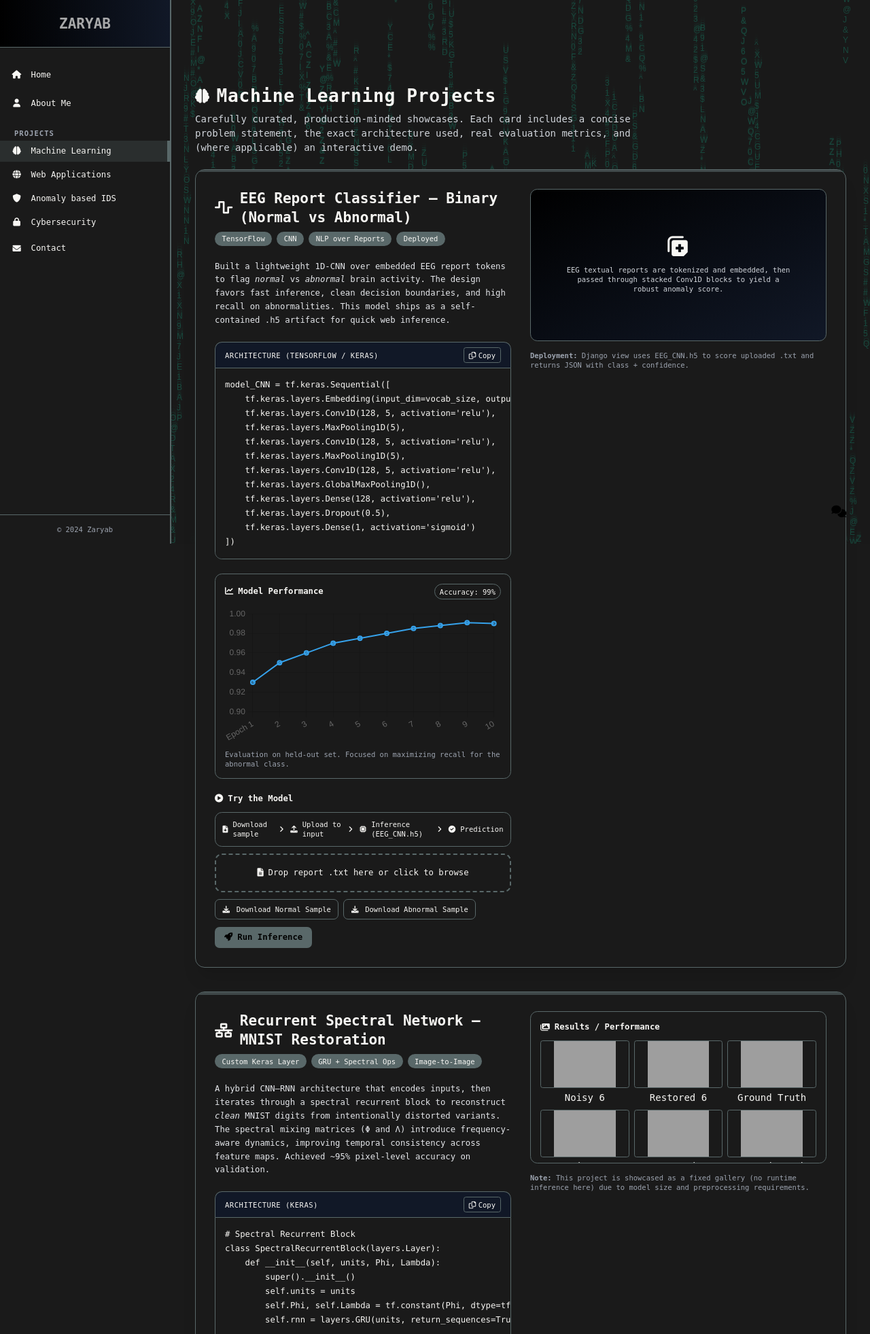
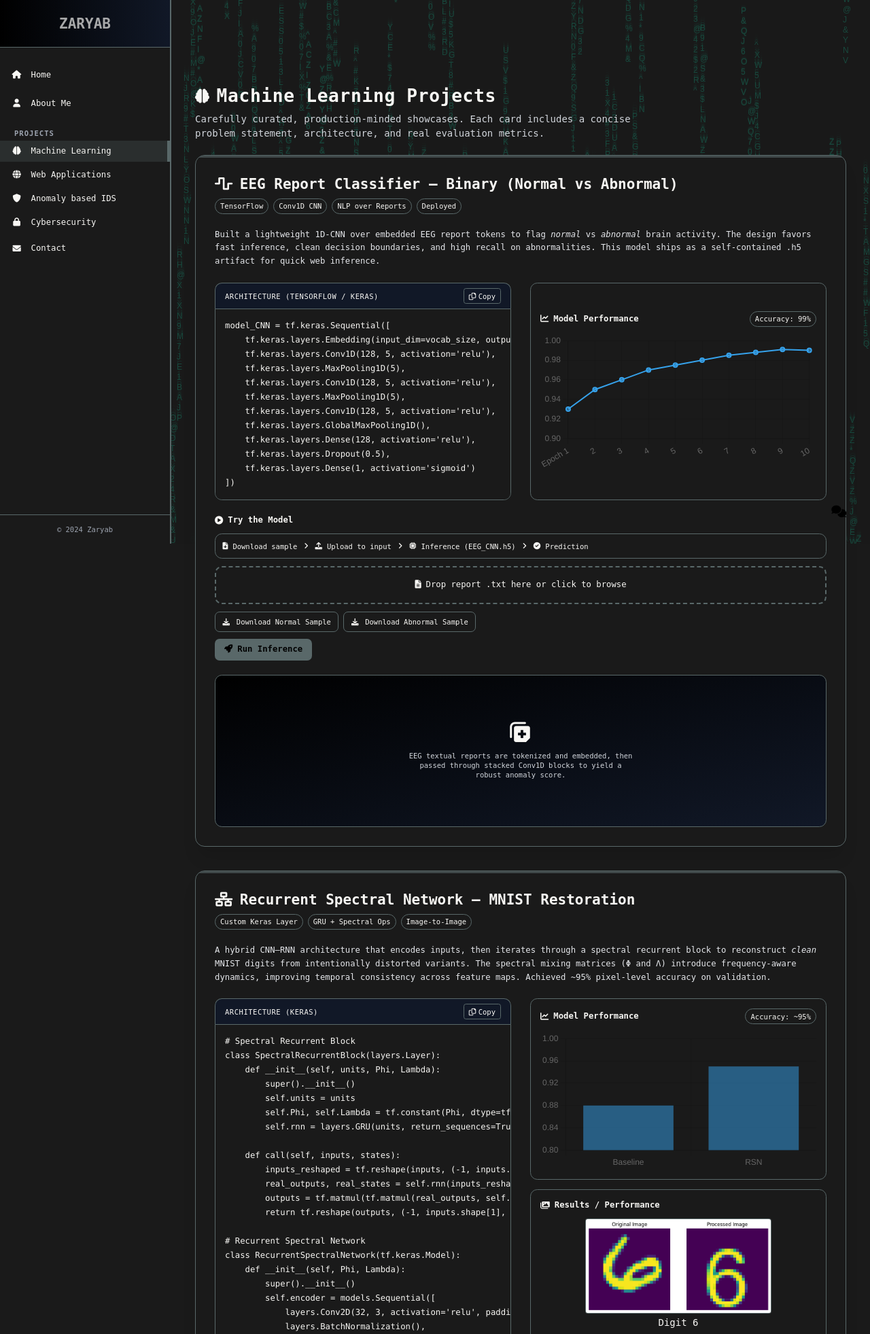
Before and after one commit to Zaryab01/Website-Zaryab, a Django app: page /machine-learning/ in a window 1280 px wide. Shown: the top 1963 px of the page at 68% size. Run offline with Django 5.2, Linux system fonts and the light colour scheme; grey boxes are pictures that could not be loaded.

Commit message:
Commit 07: ML page update

```diff
--- a/Portfolio/templates/machine_learning.html
+++ b/Portfolio/templates/machine_learning.html
@@ -4,51 +4,46 @@
 {% block title %}Machine Learning — Zaryab{% endblock %}
 
 {% block content %}
-<!-- Page Header -->
 <section class="px-4 md:px-10 pt-24 pb-6" data-aos="fade-down">
   <div class="flex items-center space-x-3">
     <i class="fas fa-brain text-2xl"></i>
     <h1 class="text-2xl md:text-3xl font-bold tracking-wide">Machine Learning Projects</h1>
   </div>
   <p class="mt-2 text-sm md:text-base text-gray-300 max-w-3xl">
-    Carefully curated, production-minded showcases. Each card includes a concise problem statement, the exact
-    architecture used, real evaluation metrics, and (where applicable) an interactive demo.
+    Carefully curated, production-minded showcases. Each card includes a concise problem statement, architecture, and real evaluation metrics.
   </p>
 </section>
 
-<!-- Projects Grid -->
 <section class="px-4 md:px-10 pb-20 space-y-10">
 
   <!-- =============================== EEG REPORT CLASSIFIER =============================== -->
   <article class="relative border border-neon-green rounded-2xl bg-black bg-opacity-60 shadow-xl overflow-hidden" data-aos="fade-up">
-    <!-- Accent bar -->
     <div class="absolute inset-x-0 top-0 h-1 bg-neon-green opacity-60"></div>
 
-    <div class="p-6 md:p-8 grid grid-cols-1 lg:grid-cols-2 gap-8">
-      <!-- LEFT: Text + Code + Actions -->
-      <div class="space-y-6">
-        <!-- Title & Badges -->
+    <div class="p-6 md:p-8 space-y-6">
+      <!-- TITLE, TAGS, DESCRIPTION -->
       <header>
         <h2 class="text-xl md:text-2xl font-semibold flex items-center gap-3">
           <i class="fas fa-wave-square"></i>
           EEG Report Classifier — Binary (Normal vs Abnormal)
         </h2>
         <div class="mt-2 flex flex-wrap gap-2 text-xs">
-            <span class="px-3 py-1 bg-neon-green bg-opacity-20 text-neon-green text-xs rounded-full">TensorFlow</span>
-            <span class="px-3 py-1 bg-neon-green bg-opacity-20 text-neon-green text-xs rounded-full">CNN</span>
-            <span class="px-3 py-1 bg-neon-green bg-opacity-20 text-neon-green text-xs rounded-full">NLP over Reports</span>
-            <span class="px-3 py-1 bg-neon-green bg-opacity-20 text-neon-green text-xs rounded-full">Deployed</span>
+          <span class="px-2 py-1 border border-neon-green rounded-full">TensorFlow</span>
+          <span class="px-2 py-1 border border-neon-green rounded-full">Conv1D CNN</span>
+          <span class="px-2 py-1 border border-neon-green rounded-full">NLP over Reports</span>
+          <span class="px-2 py-1 border border-neon-green rounded-full">Deployed</span>
         </div>
       </header>
 
-        <!-- Description -->
       <p class="text-gray-200 text-sm leading-relaxed">
         Built a lightweight 1D-CNN over embedded EEG report tokens to flag <em>normal</em> vs <em>abnormal</em>
         brain activity. The design favors fast inference, clean decision boundaries, and high recall on
         abnormalities. This model ships as a self-contained <code>.h5</code> artifact for quick web inference.
       </p>
 
-        <!-- Architecture Code Cell -->
+      <!-- GRID: Architecture code + Accuracy side-by-side -->
+      <div class="grid grid-cols-1 lg:grid-cols-2 gap-8 items-stretch">
+        <!-- Architecture Code -->
         <div class="relative group">
           <div class="flex items-center justify-between px-4 py-2 bg-gray-900 border border-neon-green border-b-0 rounded-t-xl">
             <span class="text-xs tracking-wider uppercase">Architecture (TensorFlow / Keras)</span>
@@ -70,21 +65,21 @@
 ])</code></pre>
         </div>
 
-        <!-- Accuracy Card + Chart -->
-        <div class="border border-neon-green rounded-xl p-4">
+        <!-- Accuracy Graph (Vertically Centered) -->
+        <div class="border border-neon-green rounded-xl p-4 flex flex-col justify-center">
           <div class="flex items-center justify-between mb-3">
             <h3 class="text-sm font-semibold flex items-center gap-2"><i class="fas fa-chart-line"></i> Model Performance</h3>
             <span class="text-xs px-2 py-1 border border-neon-green rounded-full">Accuracy: 99%</span>
           </div>
+          <div class="flex items-center justify-center">
             <canvas id="eegAccuracyChart" class="w-full h-40"></canvas>
-          <p class="mt-2 text-xs text-gray-400">Evaluation on held-out set. Focused on maximizing recall for the abnormal class.</p>
+          </div>
+        </div>
       </div>
 
-        <!-- Demo: Upload + Sample Downloads -->
+      <!-- Try the Model -->
       <div class="space-y-3">
         <h3 class="text-sm font-semibold flex items-center gap-2"><i class="fas fa-play-circle"></i> Try the Model</h3>
-
-          <!-- Use-Case Flow (inline SVG) -->
         <div class="relative border border-neon-green rounded-xl p-3 text-xs">
           <div class="flex flex-col md:flex-row md:items-center md:space-x-3 space-y-2 md:space-y-0">
             <div class="flex items-center gap-2"><i class="fas fa-file-arrow-down"></i> Download sample</div>
@@ -96,8 +91,6 @@
             <div class="flex items-center gap-2"><i class="fas fa-check-circle"></i> Prediction</div>
           </div>
         </div>
-
-          <!-- File Upload Form -->
         <form method="post" action="{% url 'predict_eeg' %}" enctype="multipart/form-data" class="space-y-3" id="eeg-form">
           {% csrf_token %}
           <div id="dropzone" class="border-2 border-dashed border-neon-green rounded-xl p-5 text-center cursor-pointer">
@@ -116,8 +109,6 @@
             <i class="fas fa-rocket mr-2"></i>Run Inference
           </button>
         </form>
-
-          <!-- Inference Result -->
         <div id="eeg-result" class="hidden border border-neon-green rounded-xl p-4">
           <div class="flex items-center gap-2 text-sm">
             <i class="fas fa-circle-notch fa-spin"></i>
@@ -125,18 +116,12 @@
           </div>
         </div>
       </div>
-      </div>
 
-      <!-- RIGHT: Visual / Hero -->
-      <div class="space-y-4">
+      <!-- Results Gallery -->
       <div class="h-56 md:h-64 border border-neon-green rounded-xl flex items-center justify-center bg-gradient-to-br from-black to-gray-900">
         <div class="text-center">
           <i class="fas fa-notes-medical text-4xl mb-3"></i>
           <p class="text-xs text-gray-300 max-w-sm mx-auto">EEG textual reports are tokenized and embedded, then passed through stacked Conv1D blocks to yield a robust anomaly score.</p>
-          </div>
-        </div>
-        <div class="text-xs text-gray-400">
-          <p><span class="font-semibold">Deployment:</span> Django view uses <code>EEG_CNN.h5</code> to score uploaded .txt and returns JSON with class + confidence.</p>
         </div>
       </div>
     </div>
@@ -144,26 +129,21 @@
 
   <!-- =============================== RECURRENT SPECTRAL NETWORK =============================== -->
   <article class="relative border border-neon-green rounded-2xl bg-black bg-opacity-60 shadow-xl overflow-hidden" data-aos="fade-up">
-    <!-- Accent bar -->
     <div class="absolute inset-x-0 top-0 h-1 bg-neon-green opacity-60"></div>
 
-    <div class="p-6 md:p-8 grid grid-cols-1 lg:grid-cols-2 gap-8">
-      <!-- LEFT: Text + Code -->
-      <div class="space-y-6">
-        <!-- Title & Badges -->
+    <div class="p-6 md:p-8 space-y-6">
       <header>
         <h2 class="text-xl md:text-2xl font-semibold flex items-center gap-3">
           <i class="fas fa-network-wired"></i>
           Recurrent Spectral Network — MNIST Restoration
         </h2>
         <div class="mt-2 flex flex-wrap gap-2 text-xs">
-            <span class="px-3 py-1 bg-neon-green bg-opacity-20 text-neon-green text-xs rounded-full">Custom Keras Layer</span>
-            <span class="px-3 py-1 bg-neon-green bg-opacity-20 text-neon-green text-xs rounded-full">GRU + Spectral Ops</span>
-            <span class="px-3 py-1 bg-neon-green bg-opacity-20 text-neon-green text-xs rounded-full">Image-to-Image</span>
+          <span class="px-2 py-1 border border-neon-green rounded-full">Custom Keras Layer</span>
+          <span class="px-2 py-1 border border-neon-green rounded-full">GRU + Spectral Ops</span>
+          <span class="px-2 py-1 border border-neon-green rounded-full">Image-to-Image</span>
         </div>
       </header>
 
-        <!-- Description -->
       <p class="text-gray-200 text-sm leading-relaxed">
         A hybrid CNN–RNN architecture that encodes inputs, then iterates through a spectral recurrent block
         to reconstruct <em>clean</em> MNIST digits from intentionally distorted variants. The spectral mixing
@@ -171,7 +151,9 @@
         consistency across feature maps. Achieved ~95% pixel-level accuracy on validation.
       </p>
 
-        <!-- Architecture Code Cell -->
+      <!-- GRID: Architecture code left, Performance chart + Results right -->
+      <div class="grid grid-cols-1 lg:grid-cols-2 gap-8">
+        <!-- Architecture Code -->
         <div class="relative group">
           <div class="flex items-center justify-between px-4 py-2 bg-gray-900 border border-neon-green border-b-0 rounded-t-xl">
             <span class="text-xs tracking-wider uppercase">Architecture (Keras)</span>
@@ -215,51 +197,31 @@ class RecurrentSpectralNetwork(tf.keras.Model):
         return self.dense(self.flatten(x))</code></pre>
         </div>
 
-        <!-- Accuracy Card + Chart -->
+        <!-- Performance + Results -->
+        <div class="space-y-4">
           <div class="border border-neon-green rounded-xl p-4">
             <div class="flex items-center justify-between mb-3">
               <h3 class="text-sm font-semibold flex items-center gap-2"><i class="fas fa-chart-line"></i> Model Performance</h3>
               <span class="text-xs px-2 py-1 border border-neon-green rounded-full">Accuracy: ~95%</span>
             </div>
             <canvas id="rsnAccuracyChart" class="w-full h-40"></canvas>
-          <p class="mt-2 text-xs text-gray-400">Validation accuracy with frequency-aware recurrent refinement of feature maps.</p>
+          </div>
+
+          <!-- Results Gallery -->
+          <div class="border border-neon-green rounded-xl p-4">
+            <h3 class="text-sm font-semibold mb-3 flex items-center gap-2"><i class="fas fa-images"></i> Results / Performance</h3>
+            <div class="flex flex-col items-center gap-3 text-center text-[10px]">
+              <div>
+                <img src="{% static 'images/rsn/6.png' %}" alt="6" class="w-full h-40 object-contain border border-neon-green rounded" />
+                <div class="mt-1">Digit 6</div>
+              </div>
+              <div>
+                <img src="{% static 'images/rsn/4.png' %}" alt="4" class="w-full h-40 object-contain border border-neon-green rounded" />
+                <div class="mt-1">Digit 4</div>
               </div>
             </div>
-
-      <!-- RIGHT: Results Gallery -->
-      <div class="space-y-4">
-        <div class="h-56 md:h-64 border border-neon-green rounded-xl p-4 overflow-hidden">
-          <h3 class="text-sm font-semibold mb-3 flex items-center gap-2"><i class="fas fa-images"></i> Results / Performance</h3>
-          <div class="grid grid-cols-3 gap-2 text-center text-[10px]">
-            <!-- Place your exported notebook images here -->
-            <div>
-              <img src="{% static 'images/rsn/input_6.png' %}" alt="noisy 6" class="w-full h-20 object-contain border border-neon-green rounded" />
-              <div class="mt-1">Noisy 6</div>
+            <p class="mt-2 text-xs text-gray-400 text-center"><span class="font-semibold">Note:</span> This project is showcased as a fixed gallery (no runtime inference here) due to model size and preprocessing requirements.</p>
           </div>
-            <div>
-              <img src="{% static 'images/rsn/output_6.png' %}" alt="restored 6" class="w-full h-20 object-contain border border-neon-green rounded" />
-              <div class="mt-1">Restored 6</div>
-            </div>
-            <div>
-              <img src="{% static 'images/rsn/target_6.png' %}" alt="target 6" class="w-full h-20 object-contain border border-neon-green rounded" />
-              <div class="mt-1">Ground Truth</div>
-            </div>
-            <div>
-              <img src="{% static 'images/rsn/input_9.png' %}" alt="noisy 9" class="w-full h-20 object-contain border border-neon-green rounded" />
-              <div class="mt-1">Noisy 9</div>
-            </div>
-            <div>
-              <img src="{% static 'images/rsn/output_9.png' %}" alt="restored 9" class="w-full h-20 object-contain border border-neon-green rounded" />
-              <div class="mt-1">Restored 9</div>
-            </div>
-            <div>
-              <img src="{% static 'images/rsn/target_9.png' %}" alt="target 9" class="w-full h-20 object-contain border border-neon-green rounded" />
-              <div class="mt-1">Ground Truth</div>
-            </div>
-          </div>
-        </div>
-        <div class="text-xs text-gray-400">
-          <p><span class="font-semibold">Note:</span> This project is showcased as a fixed gallery (no runtime inference here) due to model size and preprocessing requirements.</p>
         </div>
       </div>
     </div>
--- a/Portfolio/urls.py
+++ b/Portfolio/urls.py
@@ -17,4 +17,6 @@ urlpatterns = [
 
     # Cybersecurity
     path('cybersecurity/', views.cybersecurity, name='cybersecurity'),
+
+    path('cybersecurity/', views.cybersecurity, name='predict_eeg'),
 ]
```
Also changed, not shown: Portfolio/static/images/rsn/4.png (added), Portfolio/static/images/rsn/6.png (added). Lines whose indentation alone changed are shown as unchanged.
